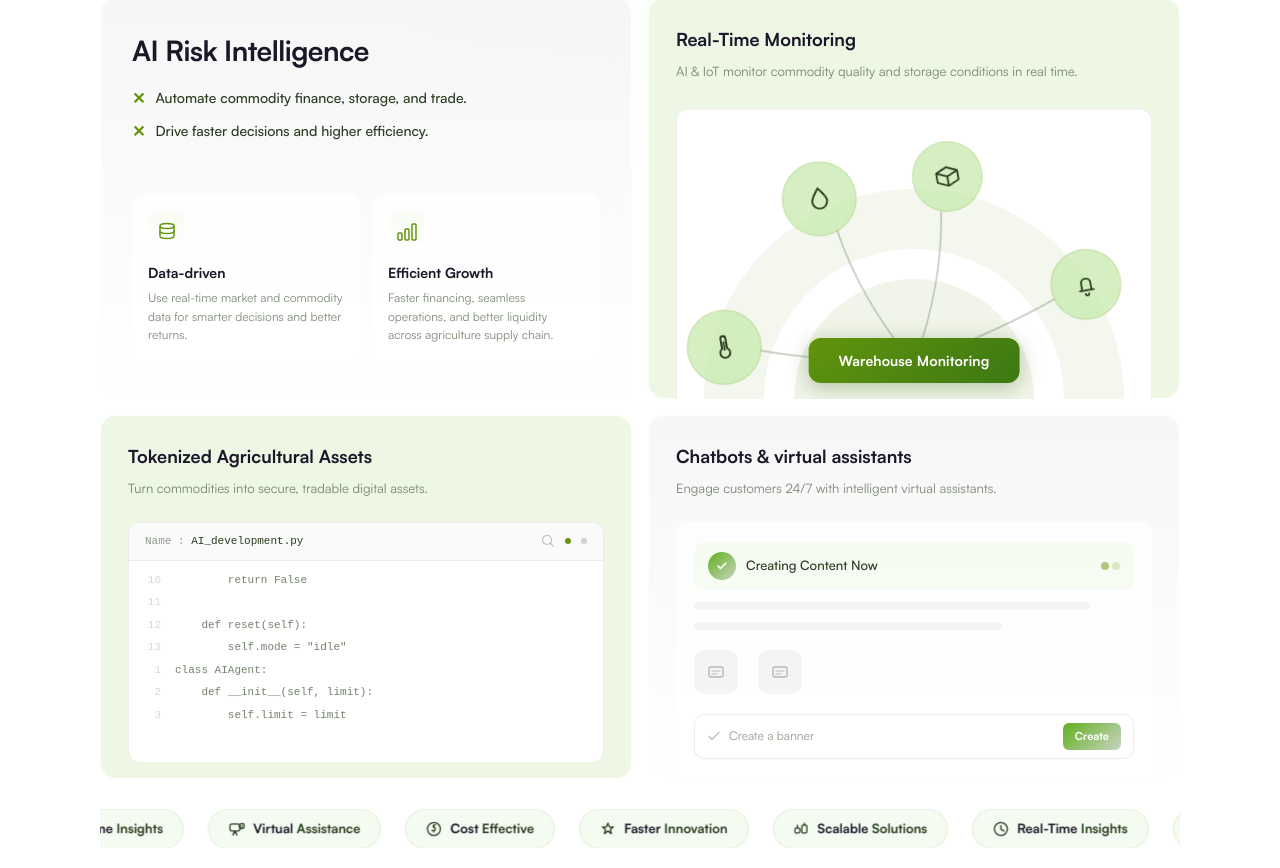
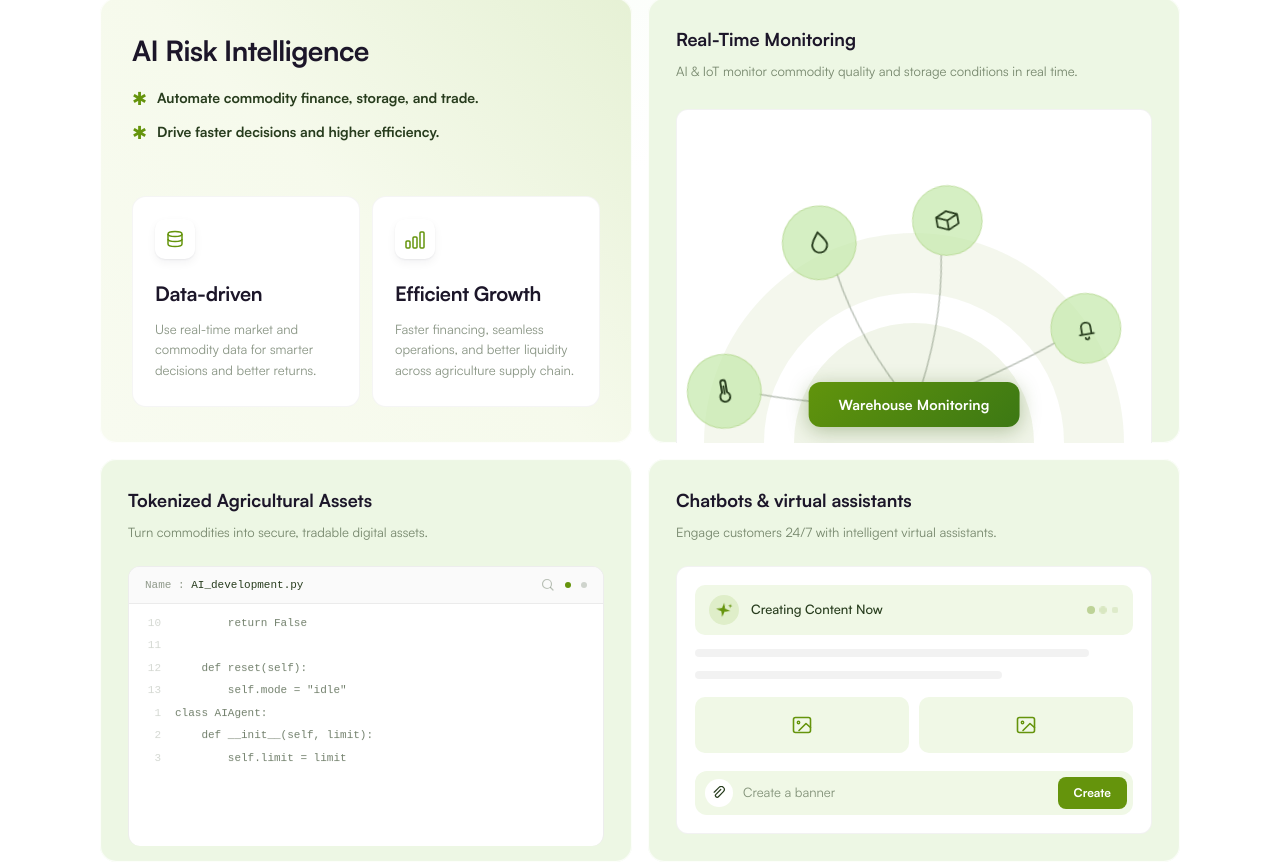
Before and after one commit to Suraj121704c/krsi-agrwo-world, a Next.js app: page / in a window 1280 px wide. Shown: the part 2052-2920 px from the top of the page. Built offline with nearby package versions, Linux system fonts and the light colour scheme.

Commit message:
style: revamp FeaturesSection card design and add animation keyframes to globals.css

```diff
--- a/src/app/globals.css
+++ b/src/app/globals.css
@@ -105,6 +105,28 @@ html, body {
   will-change: transform;
 }
 
+@keyframes sparkle-shake {
+  0%, 100% { transform: rotate(0deg) scale(1); }
+  25%      { transform: rotate(-12deg) scale(1.08); }
+  50%      { transform: rotate(0deg)   scale(1); }
+  75%      { transform: rotate(12deg)  scale(1.08); }
+}
+.animate-sparkle-shake {
+  animation: sparkle-shake 2.4s ease-in-out infinite;
+  transform-origin: 50% 50%;
+  transform-box: fill-box;
+  will-change: transform;
+}
+
+@keyframes typing-dot {
+  0%, 80%, 100% { opacity: 0.25; transform: scale(0.85); }
+  40%           { opacity: 1;    transform: scale(1.1);  }
+}
+.animate-typing-dot {
+  animation: typing-dot 1.3s ease-in-out infinite;
+  will-change: transform, opacity;
+}
+
 @keyframes node-bob {
   0%, 100% { transform: scale(1); }
   50%      { transform: scale(1.08); }
--- a/src/components/FeaturesSection.tsx
+++ b/src/components/FeaturesSection.tsx
@@ -249,6 +249,8 @@ export default function FeaturesSection() {
             transition={{ duration: 0.6, ease: EASE }}
             style={{
               ...cardStyle,
+              background:
+                "linear-gradient(225deg, #e6f1d5 0%, #f6faec 50%, #f8fbf0 100%)",
               padding: "36px 32px",
               display: "flex",
               flexDirection: "column",
@@ -293,19 +295,19 @@ export default function FeaturesSection() {
                     <span
                       style={{
                         color: "#65940c",
-                        fontWeight: 700,
-                        fontSize: 16,
-                        lineHeight: 1.4,
+                        fontWeight: 400,
+                        fontSize: 18,
+                        lineHeight: 1.3,
                         flexShrink: 0,
                       }}
                     >
-                      ✕
+                      ✱
                     </span>
                     <span
                       style={{
                         fontSize: 14,
                         color: "#273c1d",
-                        fontWeight: 500,
+                        fontWeight: 600,
                         lineHeight: 1.5,
                       }}
                     >
@@ -390,43 +392,44 @@ export default function FeaturesSection() {
                 <div
                   key={card.title}
                   style={{
-                    background: "rgba(255,255,255,0.7)",
-                    borderRadius: 12,
-                    padding: "18px 16px",
-                    boxShadow: "inset 0 0 1px 1px rgba(255,255,255,0.9)",
+                    background: "#fff",
+                    borderRadius: 14,
+                    padding: "22px 22px 26px",
+                    border: "1px solid rgba(0,0,0,0.04)",
                   }}
                 >
                   <div
                     style={{
-                      width: 38,
-                      height: 38,
-                      borderRadius: 8,
-                      background:
-                        "linear-gradient(180deg, rgba(246,252,241,0.8) 0%, rgba(255,255,255,0.8) 100%)",
-                      boxShadow: "inset 0 0 1px 1px rgba(255,255,255,0.9)",
+                      width: 40,
+                      height: 40,
+                      borderRadius: 10,
+                      background: "#fff",
+                      boxShadow:
+                        "0 1px 2px rgba(16,24,40,0.06), 0 4px 10px rgba(16,24,40,0.05)",
                       display: "flex",
                       alignItems: "center",
                       justifyContent: "center",
-                      marginBottom: 12,
+                      marginBottom: 20,
                     }}
                   >
                     {card.icon}
                   </div>
                   <p
                     style={{
-                      fontSize: 14,
+                      fontSize: 20,
                       fontFamily: "'Satoshi', sans-serif",
-                      fontWeight: 700,
+                      fontWeight: 600,
                       color: "#1c1629",
-                      margin: "0 0 6px",
+                      margin: "0 0 10px",
+                      letterSpacing: "-0.3px",
                     }}
                   >
                     {card.title}
                   </p>
                   <p
                     style={{
-                      fontSize: 12,
-                      color: "rgba(39,60,29,0.6)",
+                      fontSize: 13,
+                      color: "rgba(39,60,29,0.55)",
                       margin: 0,
                       lineHeight: 1.55,
                     }}
@@ -581,7 +584,12 @@ export default function FeaturesSection() {
                     delay: 0,
                     icon: (
                       /* Thermometer — temperature monitoring */
-                      <svg width="28" height="28" viewBox="0 0 24 24" fill="none">
+                      <svg
+                        width="28"
+                        height="28"
+                        viewBox="0 0 24 24"
+                        fill="none"
+                      >
                         <path
                           d="M10 13V5a2 2 0 1 1 4 0v8a4 4 0 1 1-4 0z"
                           stroke="#273c1d"
@@ -604,7 +612,12 @@ export default function FeaturesSection() {
                     delay: 0.65,
                     icon: (
                       /* Droplet — humidity / moisture */
-                      <svg width="28" height="28" viewBox="0 0 24 24" fill="none">
+                      <svg
+                        width="28"
+                        height="28"
+                        viewBox="0 0 24 24"
+                        fill="none"
+                      >
                         <path
                           d="M12 3.5c2 3 6 7 6 10.5a6 6 0 1 1-12 0c0-3.5 4-7.5 6-10.5z"
                           stroke="#273c1d"
@@ -620,7 +633,12 @@ export default function FeaturesSection() {
                     delay: 1.3,
                     icon: (
                       /* Cube — inventory / storage */
-                      <svg width="28" height="28" viewBox="0 0 24 24" fill="none">
+                      <svg
+                        width="28"
+                        height="28"
+                        viewBox="0 0 24 24"
+                        fill="none"
+                      >
                         <path
                           d="M21 16V8L12 4 3 8v8l9 4 9-4z"
                           stroke="#273c1d"
@@ -642,7 +660,12 @@ export default function FeaturesSection() {
                     delay: 1.95,
                     icon: (
                       /* Bell — real-time alerts */
-                      <svg width="28" height="28" viewBox="0 0 24 24" fill="none">
+                      <svg
+                        width="28"
+                        height="28"
+                        viewBox="0 0 24 24"
+                        fill="none"
+                      >
                         <path
                           d="M6 17h12M8 17v-6a4 4 0 1 1 8 0v6M10.5 20a1.5 1.5 0 0 0 3 0"
                           stroke="#273c1d"
@@ -758,7 +781,7 @@ export default function FeaturesSection() {
                 fontFamily: "monospace",
                 fontSize: 11,
                 position: "relative" as const,
-                height: 240,
+                height: 280,
               }}
             >
               {/* Header */}
@@ -882,7 +905,8 @@ export default function FeaturesSection() {
             transition={{ duration: 0.6, ease: EASE, delay: 0.1 }}
             style={{
               ...cardStyle,
-              padding: "28px 28px 0",
+              background: "#edf7e4",
+              padding: 28,
               display: "flex",
               flexDirection: "column",
             }}
@@ -913,46 +937,54 @@ export default function FeaturesSection() {
             <div
               style={{
                 flex: 1,
-                background: "rgba(255,255,255,0.7)",
-                borderRadius: "10px 10px 0 0",
-                padding: "20px 18px",
+                background: "#fff",
+                borderRadius: 12,
+                border: "1px solid rgba(0,0,0,0.05)",
+                padding: "18px",
                 minHeight: 200,
                 display: "flex",
                 flexDirection: "column",
-                gap: 12,
+                gap: 14,
               }}
             >
-              {/* Typing indicator */}
+              {/* Typing indicator — light-green banner with sparkle icon */}
               <div
                 style={{
                   display: "flex",
                   alignItems: "center",
-                  gap: 10,
-                  background: "rgba(246,252,241,0.8)",
+                  gap: 12,
+                  background: "#f0f8e6",
                   borderRadius: 10,
                   padding: "10px 14px",
                 }}
               >
                 <div
                   style={{
-                    width: 28,
-                    height: 28,
+                    width: 30,
+                    height: 30,
                     borderRadius: "50%",
-                    background:
-                      "linear-gradient(-43deg, rgb(200,212,195) 0%, rgb(97,175,28) 100%)",
+                    background: "#dfeec9",
                     display: "flex",
                     alignItems: "center",
                     justifyContent: "center",
                     flexShrink: 0,
                   }}
                 >
-                  <svg width="12" height="12" viewBox="0 0 12 12" fill="none">
+                  {/* AI sparkle — 4-point star with a small accent sparkle */}
+                  <svg
+                    className="animate-sparkle-shake"
+                    width="18"
+                    height="18"
+                    viewBox="0 0 24 24"
+                    fill="none"
+                  >
                     <path
-                      d="M2 6l2.5 2.5L10 3"
-                      stroke="white"
-                      strokeWidth="1.6"
-                      strokeLinecap="round"
-                      strokeLinejoin="round"
+                      d="M11 3 L13 10 L20 12 L13 14 L11 21 L9 14 L2 12 L9 10 Z"
+                      fill="#65940c"
+                    />
+                    <path
+                      d="M19 3 L19.7 5 L21.7 5.7 L19.7 6.4 L19 8.4 L18.3 6.4 L16.3 5.7 L18.3 5 Z"
+                      fill="#65940c"
                     />
                   </svg>
                 </div>
@@ -966,18 +998,17 @@ export default function FeaturesSection() {
                 >
                   Creating Content Now
                 </span>
-                <div style={{ display: "flex", gap: 3 }}>
-                  {[0, 1].map((i) => (
+                <div style={{ display: "flex", alignItems: "center", gap: 4 }}>
+                  {[0, 1, 2].map((i) => (
                     <div
                       key={i}
+                      className="animate-typing-dot"
                       style={{
                         width: 8,
                         height: 8,
                         borderRadius: "50%",
-                        background:
-                          i === 0
-                            ? "rgba(101,148,12,0.5)"
-                            : "rgba(101,148,12,0.2)",
+                        background: "rgba(101,148,12,0.5)",
+                        animationDelay: `${i * 0.18}s`,
                       }}
                     />
                   ))}
@@ -987,7 +1018,7 @@ export default function FeaturesSection() {
               {/* Placeholder lines */}
               <div
                 style={{
-                  background: "rgba(0,0,0,0.04)",
+                  background: "rgba(0,0,0,0.05)",
                   borderRadius: 6,
                   height: 8,
                   width: "90%",
@@ -995,83 +1026,114 @@ export default function FeaturesSection() {
               />
               <div
                 style={{
-                  background: "rgba(0,0,0,0.04)",
+                  background: "rgba(0,0,0,0.05)",
                   borderRadius: 6,
                   height: 8,
                   width: "70%",
                 }}
               />
 
-              {/* Icons row */}
-              <div style={{ display: "flex", gap: 20, padding: "8px 0" }}>
-                {[1, 2].map((i) => (
+              {/* Image placeholder boxes — full-width 2-col grid, green tinted */}
+              <div
+                style={{
+                  display: "grid",
+                  gridTemplateColumns: "1fr 1fr",
+                  gap: 10,
+                  padding: "4px 0",
+                }}
+              >
+                {[0, 1].map((i) => (
                   <div
                     key={i}
                     style={{
-                      width: 44,
-                      height: 44,
+                      height: 56,
                       borderRadius: 10,
-                      background: "rgba(0,0,0,0.04)",
+                      background: "#f0f8e6",
                       display: "flex",
                       alignItems: "center",
                       justifyContent: "center",
                     }}
                   >
-                    <svg width="20" height="20" viewBox="0 0 20 20" fill="none">
+                    {/* Landscape / image upload icon */}
+                    <svg width="24" height="24" viewBox="0 0 24 24" fill="none">
                       <rect
-                        x="3"
-                        y="5"
-                        width="14"
-                        height="10"
+                        x="3.5"
+                        y="4.5"
+                        width="17"
+                        height="15"
                         rx="2"
-                        stroke="rgba(39,60,29,0.3)"
+                        stroke="#65940c"
+                        strokeWidth="1.6"
+                      />
+                      <circle
+                        cx="8.5"
+                        cy="9.5"
+                        r="1.2"
+                        stroke="#65940c"
                         strokeWidth="1.4"
                       />
                       <path
-                        d="M6 9h8M6 12h5"
-                        stroke="rgba(39,60,29,0.3)"
-                        strokeWidth="1.2"
+                        d="M20.5 14.5l-4.5-4-7 7"
+                        stroke="#65940c"
+                        strokeWidth="1.6"
                         strokeLinecap="round"
+                        strokeLinejoin="round"
                       />
                     </svg>
                   </div>
                 ))}
               </div>
 
-              {/* Input row */}
+              {/* Input row — light-green pill with paperclip + solid green Create button */}
               <div
                 style={{
                   display: "flex",
                   alignItems: "center",
-                  gap: 8,
-                  background: "#fff",
-                  borderRadius: 10,
-                  padding: "8px 12px",
-                  border: "1px solid rgba(0,0,0,0.07)",
+                  gap: 10,
+                  background: "#f0f8e6",
+                  borderRadius: 12,
+                  padding: "6px 6px 6px 10px",
                   marginTop: "auto",
                 }}
               >
-                <svg width="14" height="14" viewBox="0 0 14 14" fill="none">
+                <div
+                  style={{
+                    width: 28,
+                    height: 28,
+                    borderRadius: "50%",
+                    background: "#fff",
+                    display: "flex",
+                    alignItems: "center",
+                    justifyContent: "center",
+                    flexShrink: 0,
+                  }}
+                >
+                  {/* Paperclip */}
+                  <svg width="14" height="14" viewBox="0 0 16 16" fill="none">
                     <path
-                    d="M2 7.5L5 10.5l7-7"
-                    stroke="rgba(39,60,29,0.3)"
+                      d="M10 4L4.5 9.5a2 2 0 1 0 2.83 2.83L13 6.5a3.5 3.5 0 0 0-4.95-4.95L2.5 7.1"
+                      stroke="#273c1d"
                       strokeWidth="1.4"
                       strokeLinecap="round"
                       strokeLinejoin="round"
                     />
                   </svg>
+                </div>
                 <span
-                  style={{ fontSize: 12, color: "rgba(39,60,29,0.5)", flex: 1 }}
+                  style={{
+                    fontSize: 13,
+                    color: "rgba(39,60,29,0.55)",
+                    flex: 1,
+                  }}
                 >
                   Create a banner
                 </span>
                 <div
                   style={{
-                    borderRadius: 6,
-                    padding: "5px 12px",
-                    background:
-                      "linear-gradient(-43deg, rgb(200,212,195) 0%, rgb(97,175,28) 100%)",
-                    fontSize: 11,
+                    borderRadius: 8,
+                    padding: "7px 16px",
+                    background: "#65940c",
+                    fontSize: 12,
                     fontWeight: 600,
                     color: "#fff",
                   }}
```
Lines whose indentation alone changed are shown as unchanged.
